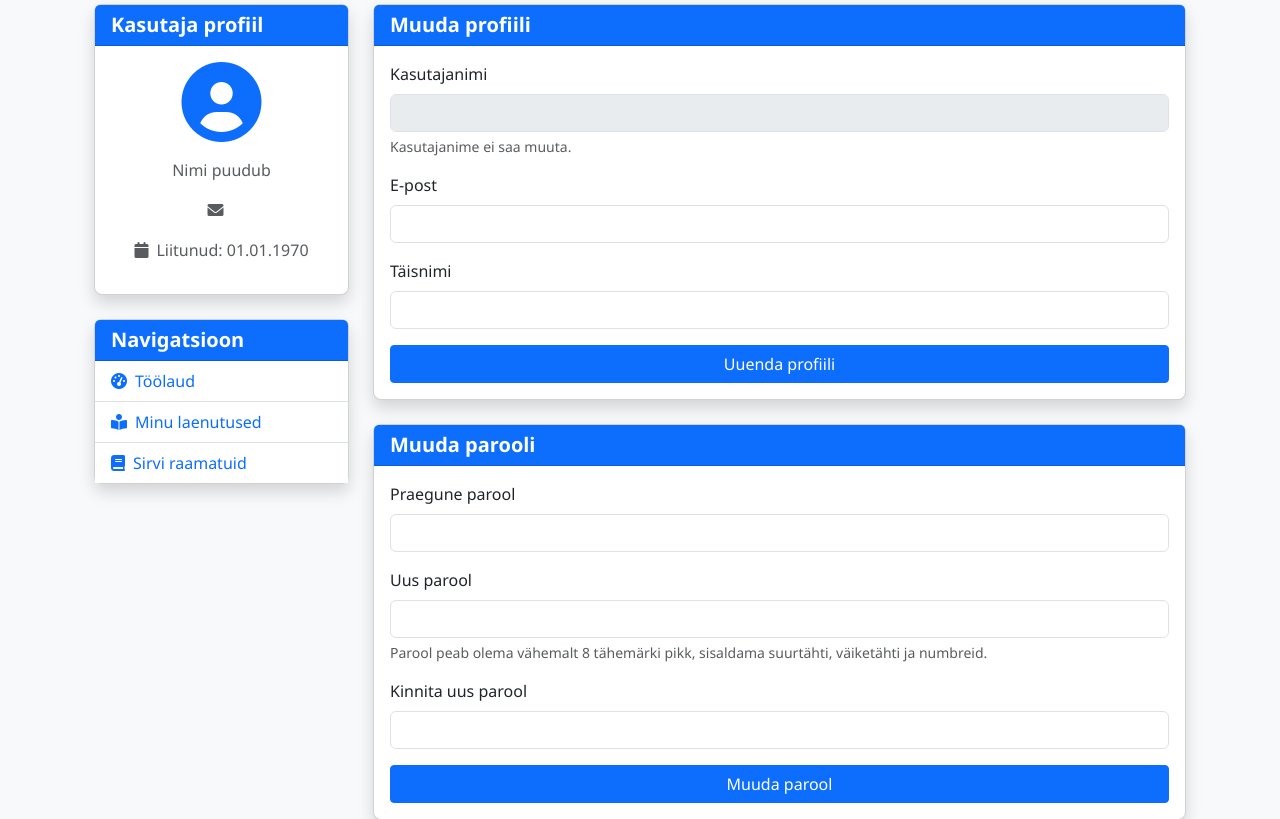
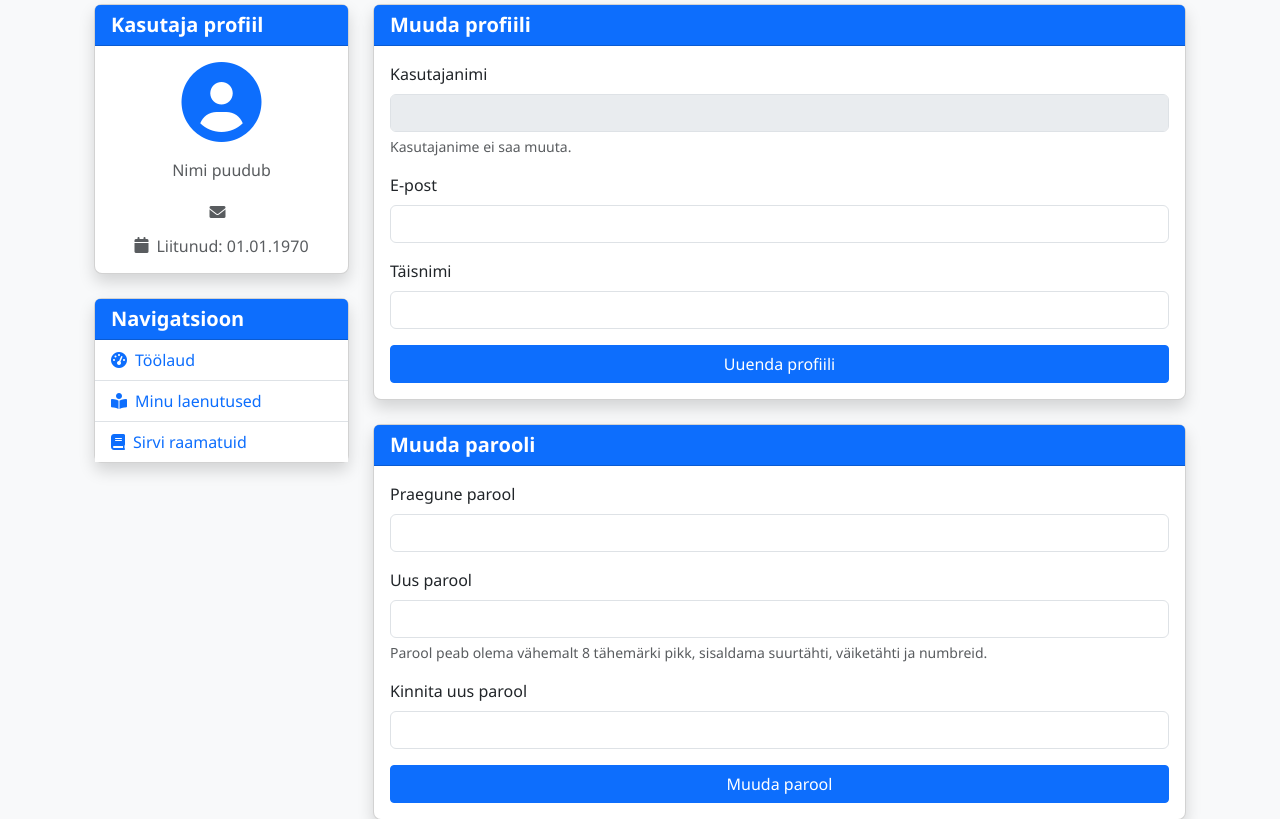
Before and after one commit to Artjomeller/bookshelf, a PHP site: page /profile.php in a window 1280 px wide. Shown: the part 148-967 px from the top of the page. Run offline with PHP 8.4, Linux system fonts and the light colour scheme; the visitor is signed in with stand-in values (Sample User, id 1); data that the repository does not hold is empty.

Commit message:
add documentation

```diff
--- a/bookshelf_db_sql.txt
+++ b/bookshelf_db_sql.txt
@@ -44,11 +44,11 @@ CREATE TABLE book_loans (
 
 -- Insert admin user (password: Parool11)
 INSERT INTO users (username, email, password, full_name) VALUES
-('admin', 'admin@example.com', '$2y$10$Xv1ELJ48VpYGD9DjoAzO1ODMxaEGhL8uQEYK73HdHcGd/NvQJsEJ2', 'Administraator');
+('admin', 'admin@exmp.com', '$2y$10$Xv1ELJ48VpYGD9DjoAzO1ODMxaEGhL8uQEYK73HdHcGd/NvQJsEJ2', 'Administraator');
 
 -- Insert regular user (password: Parool12)
 INSERT INTO users (username, email, password, full_name) VALUES
-('Kasutaja', 'kasutaja@example.com', '$2y$10$Xv75Bw7FwJaOqcSvCb13X.rCwH9xrPWUomwiNPkCYWIKaL92EjEiC', 'Tavaline Kasutaja');
+('Kasutaja', 'kasutaja@exmp.com', '$2y$10$Xv75Bw7FwJaOqcSvCb13X.rCwH9xrPWUomwiNPkCYWIKaL92EjEiC', 'Tavaline Kasutaja');
 
 -- Insert sample books in Estonian
 INSERT INTO books (title, author, description, publication_year, isbn, available, added_by) VALUES
--- a/profile.php
+++ b/profile.php
@@ -103,13 +103,12 @@ if ($_SERVER['REQUEST_METHOD'] === 'POST' && isset($_POST['action']) && $_POST['
                     <p class="text-muted">
                         <?php echo !empty($user['full_name']) ? htmlspecialchars($user['full_name']) : 'Nimi puudub'; ?>
                     </p>
-                    <p class="text-muted">
-                        <i class="fas fa-envelope me-2 d-inline-block"></i>
-                        <span class="d-inline-block"><?php echo htmlspecialchars($user['email']); ?></span>
-                    </p>
-                    <p class="text-muted">
-                        <i class="fas fa-calendar me-2"></i>Liitunud: <?php echo date('d.m.Y', strtotime($user['created_at'])); ?>
-                    </p>
+                    <div class="text-muted mb-2">
+                        <i class="fas fa-envelope align-middle me-2"></i><span class="align-middle"><?php echo htmlspecialchars($user['email']); ?></span>
+                    </div>
+                    <div class="text-muted">
+                        <i class="fas fa-calendar align-middle me-2"></i><span class="align-middle">Liitunud: <?php echo date('d.m.Y', strtotime($user['created_at'])); ?></span>
+                    </div>
                 </div>
             </div>
 
```
